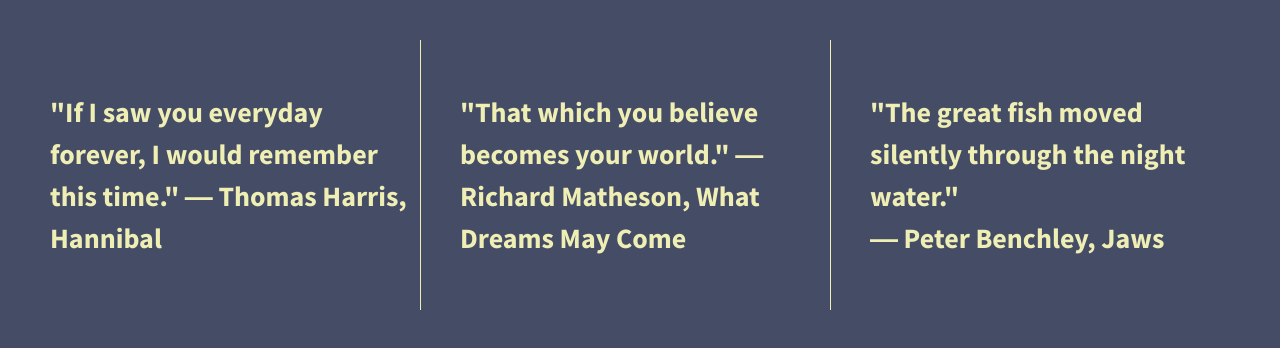
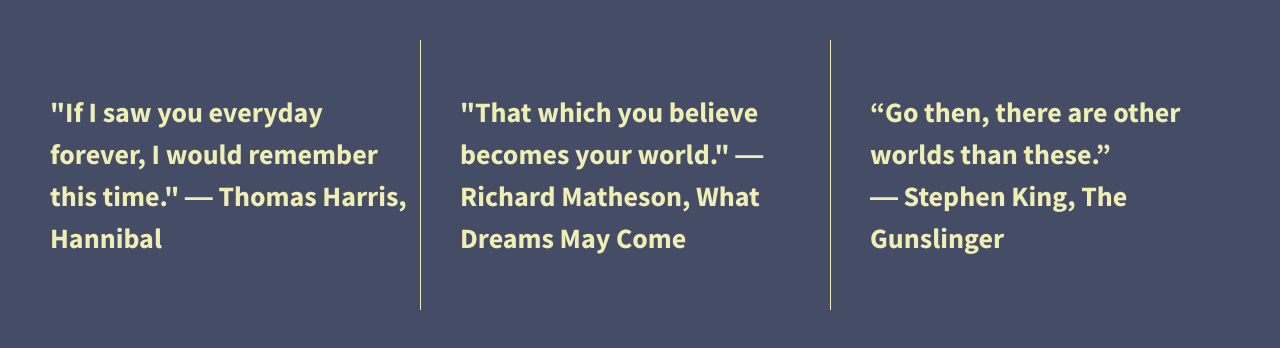
Before and after one commit to hlangrall/07.01-206-divs-flexbox-starter, a plain HTML site: page index.html in a window 1280 px wide. Drawn offline with nearby package versions, Linux system fonts and the light colour scheme.

Commit message:
Replaced a quote

```diff
--- a/index.html
+++ b/index.html
@@ -33,8 +33,8 @@
                 ― Richard Matheson, What Dreams May Come</p>
         </div>
         <div class="div-3">
-            <p>"The great fish moved silently through the night water."<br>
-                ― Peter Benchley, Jaws</p>
+            <p>“Go then, there are other worlds than these.”<br>
+                ― Stephen King, The Gunslinger</p>
         </div>
     </section>
 
```
